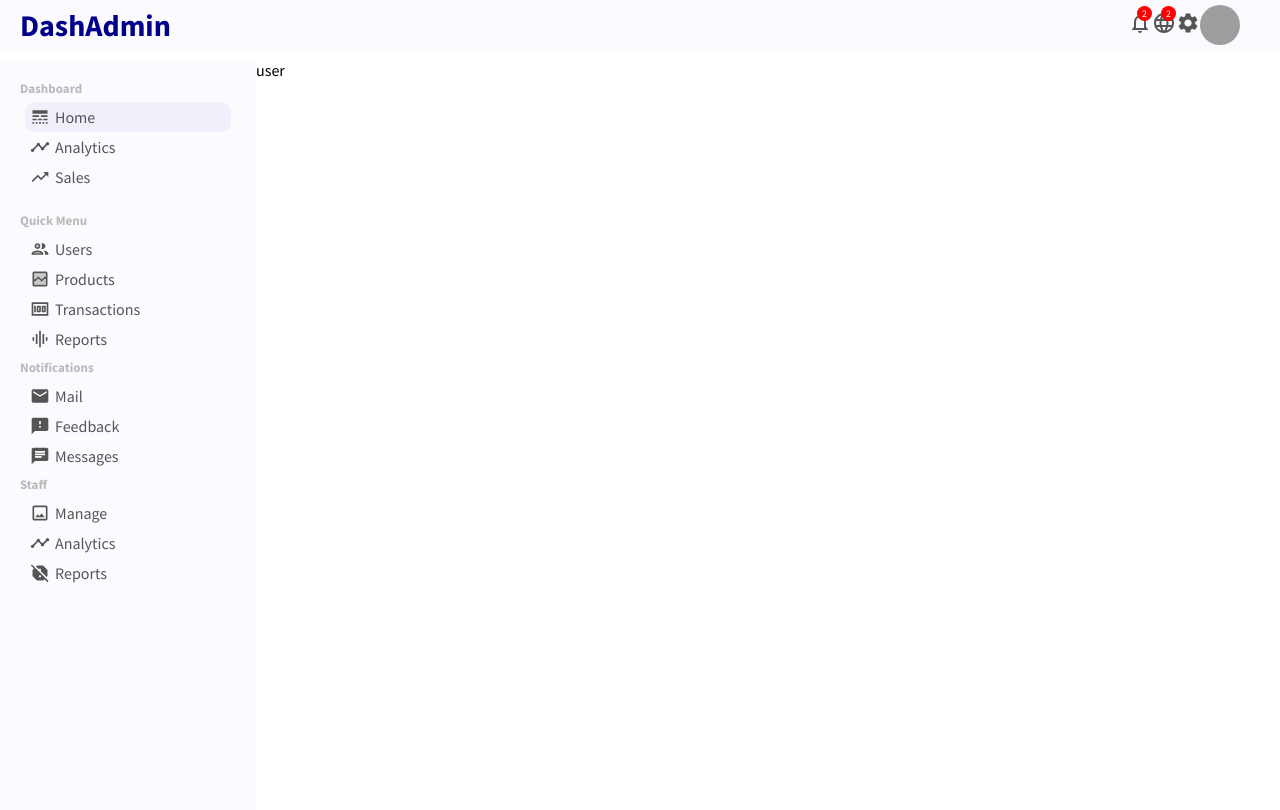
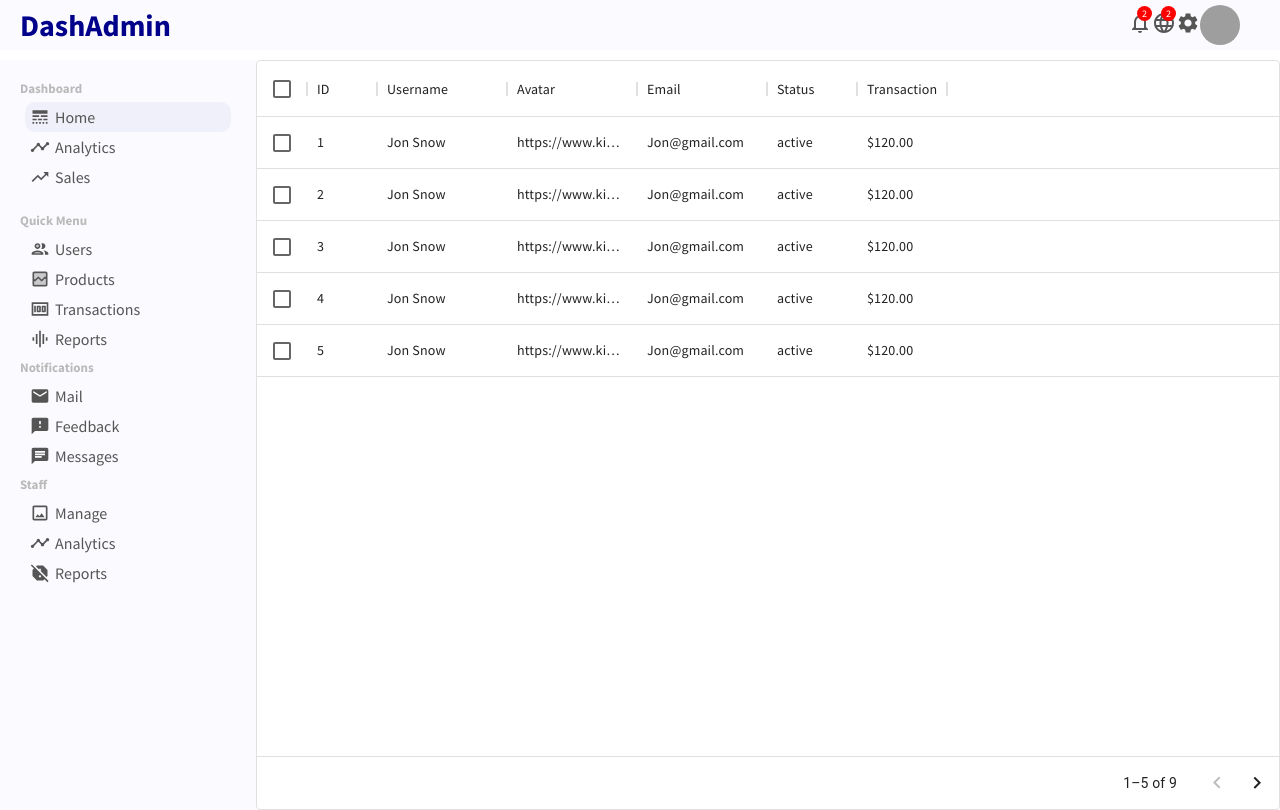
Before and after one commit to Adedipupo/dashboard, a React (Create React App) app: page /users in a window 1280 px wide. Built offline with nearby package versions, Linux system fonts and the light colour scheme; grey boxes are pictures that could not be loaded.

Commit message:
user-list

```diff
--- a/package.json
+++ b/package.json
@@ -3,8 +3,11 @@
   "version": "0.1.0",
   "private": true,
   "dependencies": {
+    "@emotion/react": "^11.9.0",
+    "@emotion/styled": "^11.8.1",
     "@material-ui/core": "^4.12.4",
     "@material-ui/icons": "^4.11.3",
+    "@mui/material": "^5.6.4",
     "@mui/x-data-grid": "^5.10.0",
     "@testing-library/jest-dom": "^5.16.4",
     "@testing-library/react": "^13.1.1",
--- a/src/App.js
+++ b/src/App.js
@@ -12,7 +12,7 @@ function App() {
       <div className="container">
         <Sidebar />
         <Routes>
-          <Route path="/" element={<Home />} />
+          <Route exact path="/" element={<Home />} />
           <Route path="/users" element={<UserList />} />
         </Routes>
       </div>
--- a/src/pages/UserList/UserList.jsx
+++ b/src/pages/UserList/UserList.jsx
@@ -1,9 +1,109 @@
 import "./userList.css";
+import { DataGrid } from "@mui/x-data-grid";
+
+const columns = [
+  { field: "id", headerName: "ID", width: 70 },
+  { field: "username", headerName: "Username", width: 130 },
+  { field: "avatar", headerName: "Avatar", width: 130 },
+  { field: "email", headerName: "Email", width: 130 },
+  { field: "status", headerName: "Status", width: 90 },
+  { field: "transaction", headerName: "Transaction", width: 90 },
+];
+
+const rows = [
+  {
+    id: 1,
+    username: "Jon Snow",
+    avatar:
+      "https://www.kindpng.com/picc/m/78-786207_user-avatar-png-user-avatar-icon-png-transparent.png",
+    email: "Jon@gmail.com",
+    status: "active",
+    transaction: "$120.00",
+  },
+  {
+    id: 2,
+    username: "Jon Snow",
+    avatar:
+      "https://www.kindpng.com/picc/m/78-786207_user-avatar-png-user-avatar-icon-png-transparent.png",
+    email: "Jon@gmail.com",
+    status: "active",
+    transaction: "$120.00",
+  },
+  {
+    id: 3,
+    username: "Jon Snow",
+    avatar:
+      "https://www.kindpng.com/picc/m/78-786207_user-avatar-png-user-avatar-icon-png-transparent.png",
+    email: "Jon@gmail.com",
+    status: "active",
+    transaction: "$120.00",
+  },
+  {
+    id: 4,
+    username: "Jon Snow",
+    avatar:
+      "https://www.kindpng.com/picc/m/78-786207_user-avatar-png-user-avatar-icon-png-transparent.png",
+    email: "Jon@gmail.com",
+    status: "active",
+    transaction: "$120.00",
+  },
+  {
+    id: 5,
+    username: "Jon Snow",
+    avatar:
+      "https://www.kindpng.com/picc/m/78-786207_user-avatar-png-user-avatar-icon-png-transparent.png",
+    email: "Jon@gmail.com",
+    status: "active",
+    transaction: "$120.00",
+  },
+  {
+    id: 6,
+    username: "Jon Snow",
+    avatar:
+      "https://www.kindpng.com/picc/m/78-786207_user-avatar-png-user-avatar-icon-png-transparent.png",
+    email: "Jon@gmail.com",
+    status: "active",
+    transaction: "$120.00",
+  },
+  {
+    id: 7,
+    username: "Jon Snow",
+    avatar:
+      "https://www.kindpng.com/picc/m/78-786207_user-avatar-png-user-avatar-icon-png-transparent.png",
+    email: "Jon@gmail.com",
+    status: "active",
+    transaction: "$120.00",
+  },
+  {
+    id: 8,
+    username: "Jon Snow",
+    avatar:
+      "https://www.kindpng.com/picc/m/78-786207_user-avatar-png-user-avatar-icon-png-transparent.png",
+    email: "Jon@gmail.com",
+    status: "active",
+    transaction: "$120.00",
+  },
+  {
+    id: 9,
+    username: "Jon Snow",
+    avatar:
+      "https://www.kindpng.com/picc/m/78-786207_user-avatar-png-user-avatar-icon-png-transparent.png",
+    email: "Jon@gmail.com",
+    status: "active",
+    transaction: "$120.00",
+  },
+];
 
 export default function UserList() {
   return (
     <div className="userList">
-      user
+      <DataGrid
+        rows={rows}
+        columns={columns}
+        pageSize={5}
+        rowsPerPageOptions={[5]}
+        checkboxSelection
+      />
     </div>
-  )
+  );
 }
```
Also changed, not shown: 1 other file (tests, documents, lock files or other folders).
